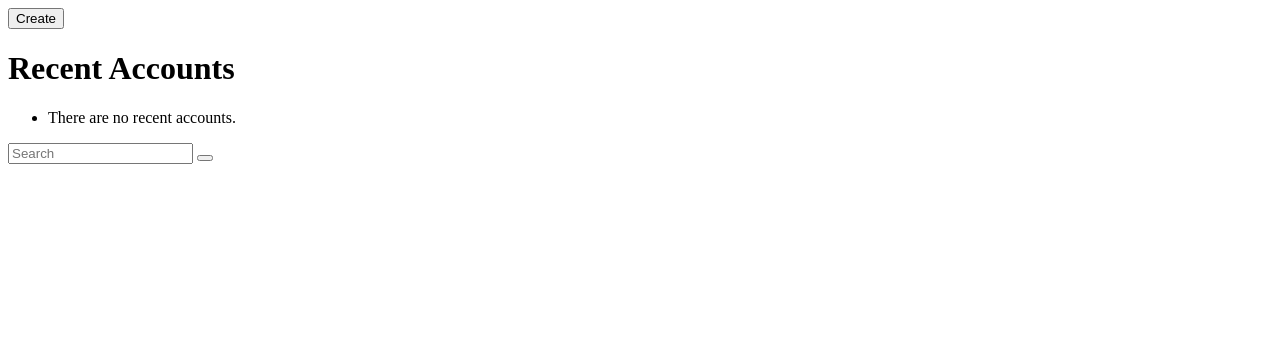
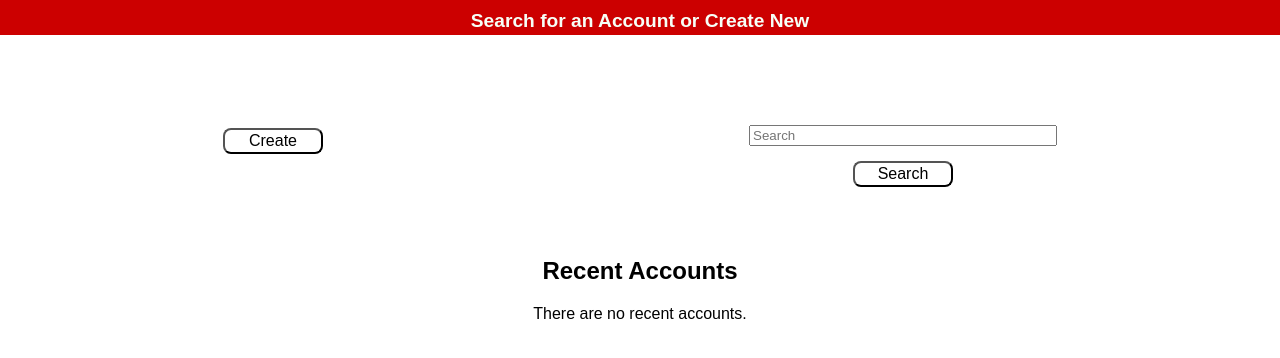
Before and after one commit to JonnyWaffles/djangoinsurancerater, a Django app: template templates/djangoinsurancerater/home.html in a window 1280 px wide. Shown: the top 358 px of the page. Run offline with Django 3.2, Linux system fonts and the light colour scheme; the template is opened without the code that fills it, so the values that code supplies are empty.

Commit message:
Made terrible front end

```diff
--- /dev/null
+++ b/static/djangoinsurancerater/style.css
@@ -0,0 +1,194 @@
+body {
+  margin: 0;
+  font-family: Arial, Helvetica, sans-serif;
+}
+
+li {
+  list-style-type: none;
+}
+
+button {
+  border-radius: 8px;
+  font-size: 16px;
+  background-color: white;
+  min-width: 100px;
+  min-height: 26px;
+  display: block;
+  margin: 0 auto;
+  width: 50px;
+  cursor: pointer;
+}
+
+button a {
+  text-decoration: none;
+}
+
+button a:visited {
+  color:inherit
+}
+
+.wrapper {
+  display: flex;
+  flex-flow: row wrap;
+  text-align: center;
+}
+
+.wrapper > * {
+  padding: 10px;
+  flex: 1 100%;
+}
+
+.header {
+  background: #CC0000;
+  height: 35px;
+  width: 100%;
+  padding: 0;
+  justify-content: center;
+}
+
+.header h1 {
+  text-align: center;
+  padding: 10px;
+  font-size: 1.2em;
+  margin: 0;
+  color: #F7FFF7
+}
+
+.footer {
+  background: #EAEAEA;
+}
+
+.content {
+  background: #FFFFFF;
+  margin-top:50px;
+}
+
+.content-row-1 {
+  margin:auto;
+  display: flex;
+  flex-flow: row wrap;
+  justify-content: space-around;
+  align-items: center;
+}
+
+.content-row-2 {
+  margin:auto;
+  display: flex;
+  flex-flow: row wrap;
+  justify-content: space-around;
+  align-items: center;
+}
+
+.recentlist {
+  list-style: none;
+  padding: 0;
+  margin: 0;
+  text-align: left;
+}
+
+.agreements li {
+    display: inline;
+}
+
+.accountinfoform {
+  text-align: left;
+}
+
+.accountinfoform label, input {
+  display: inline-flex;
+}
+
+.accountinfoform label {
+  min-width:140px;
+}
+
+.quoteinfoform label, input {
+  display: inline-flex
+}
+
+.quoteinfoform label {
+  min-width: 140px
+}
+
+.insuring-agreement-list {
+  display: flex;
+  flex-direction: column;
+  justify-content: center;
+  align-content: flex-start;
+}
+
+.insuring-agreement-list ul {
+  display: flex;
+  flex-flow: row wrap;
+  justify-content: center;
+  align-content: center;
+}
+
+.insuring-agreement-list ul li input {
+  max-width: 90px;
+}
+
+.insuring-agreement-list ul li {
+  font-size: 0.8em;
+}
+
+.agreementname {
+  width: 150px;
+}
+
+.insuring-agreement-list li:not(.agreementname) {
+  padding-right: 20px;
+}
+
+.text-align-left {
+  text-align: left;
+}
+
+.search-result-table {
+  margin-top: 50px
+}
+
+.search-result-table td {
+  padding: 1px 20px;
+}
+
+.search-result-table th {
+  padding-bottom: 20px;
+}
+
+.search-result-table tr:nth-child(even) {
+  background-color: #EFF0F1;
+}
+
+#searchboxdiv input {
+  display: block;
+  min-width: 300px;
+  margin-bottom: 15px;
+  margin-top: 30px;
+}
+
+#recentaccounts {
+  margin-top: 50px;
+}
+
+/* Medium Screens */
+@media all and (max-width: 600px) {
+  .insuring-agreement-list ul {
+    display: flex;
+    flex-flow: column wrap;
+    margin: 0 auto;
+  }
+
+  .insuring-agreement-list li {
+    margin: 5px auto;
+  }
+
+  .insuring-agreement-list li input {
+    width: 140px;
+  }
+}
+
+/* Large Screens */
+@media all and (min-width: 800px) {
+
+}
--- a/templates/djangoinsurancerater/accountinfoform.html
+++ b/templates/djangoinsurancerater/accountinfoform.html
@@ -3,6 +3,6 @@
 <form action="" method="post">
       {% csrf_token %}
       {{ accountinfoform.as_p}}
-      <input type="submit" value={% if accountinfoform.instance.id %} "Update" {% else %} "Create" {% endif %}/>
+  <button type="submit">{% if accountinfoform.instance.id %} Update {% else %} Create {% endif %}</button>
 </form>
 {% endblock %}
--- a/templates/djangoinsurancerater/home.html
+++ b/templates/djangoinsurancerater/home.html
@@ -1,32 +1,49 @@
+{% load static %}
 <!DOCTYPE html>
 <html lang="en">
 <head>
-    <link rel="stylesheet" href="djangoinsurancerater/style.css" />
+    <link rel="stylesheet" href={% static "djangoinsurancerater/style.css" %} />
     <title>{% block title %}Crime Rater 2016{% endblock %}</title>
 </head>
 
 <body>
+  <div class="wrapper">
 
-  <div id="accountinfoform">
-    {% include "djangoinsurancerater/accountinfoform.html" %}
+    <div class="header">
+      <h1>
+        Search for an Account or Create New
+      </h1>
     </div>
 
-  <div id="recentaccounts">
-    <h1>
-      Recent Accounts
-    </h1>
-    <div>
-      {% include "djangoinsurancerater/recentaccounts.html" %}
-    </div>
+    <div class="content">
+
+      <div class="content-row-1">
+
+          <div class="accountinfoform">
+            {% include "djangoinsurancerater/accountinfoform.html" %}
           </div>
 
           <div id=searchboxdiv>
             <form id="searchform" action="{% url 'djangoinsurancerater:account-search-list-view' %}" method="get" accept-charset="utf-8">
               <input class="searchfield" id="searchbox" name="q" type="text" placeholder="Search">
-      <button class="searchbutton" type="submit"></button>
             </form>
+            <button class="searchbutton" form="searchform" type="submit">Search</button>
           </div>
 
+      </div>
+
+      <div class="content-row-2">
+
+        <div id="recentaccounts">
+          <h2>
+            Recent Accounts
+          </h2>
+            {% include "djangoinsurancerater/recentaccounts.html" %}
+        </div>
+      </div>
+
+    </div>
+  </div>
 </body>
 
 </html>
```
Also changed, not shown: templates/djangoinsurancerater/accountinfo.html (+33 -13 lines), templates/djangoinsurancerater/accountinfo_list.html (+32 -10 lines), templates/djangoinsurancerater/quote.html (+54 -24 lines). Lines whose indentation alone changed are shown as unchanged.
